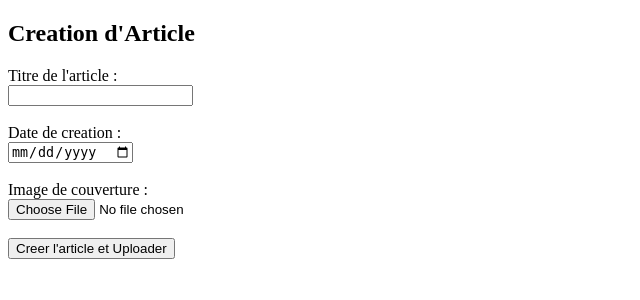
After one commit to gigasandwich/giga-article, a PHP site: page /back/test_upload.php in a window 1280 px wide. The commit adds this page. Shown: the top 300 px of the page, without its empty margins (0-640 px from the left). Run offline with PHP 8.4, Linux system fonts and the light colour scheme.

Commit message:
add new arguments in uploadImages (title, date) + test upload

```diff
--- a/back/Upload.php
+++ b/back/Upload.php
@@ -1,6 +1,6 @@
 <?php
 
-function uploadImages($temporaryFile, $destinationFinal) {
+function uploadImages($temporaryFile, $destinationFinal, $title, $date) {
     // 1. Verifier s'il y a eu une erreur lors de l'upload
     if ($temporaryFile['error'] !== UPLOAD_ERR_OK) {
         return ["success" => false, "message" => "Erreur lors de l'envoi du fichier."];
@@ -21,9 +21,14 @@ function uploadImages($temporaryFile, $destinationFinal) {
         return ["success" => false, "message" => "Format de fichier non autorise. Images uniquement."];
     }
 
-    // 4. Renommer le fichier pour eviter les doublons et les problemes de caracteres speciaux
-    // uniqid() genere un identifiant unique (ex: img_64f1a2b3c4d5.jpg)
-    $nouveauNomFichier = uniqid('img_') . '.' . $extensionFichier;
+    // 4. Renommer le fichier avec le titre, la date et un identifiant unique
+    // Pour la securite, on enleve tous les caracteres speciaux et les espaces du titre
+    $titrePropre = preg_replace('/[^a-zA-Z0-9]/', '-', $title);
+    // On enleve les tirets de la date (ex: 2026-03-30 devient 20260330)
+    $datePropre = str_replace('-', '', $date);
+
+    // Format final : titre-propre_datepropre_idunique.jpg
+    $nouveauNomFichier = $titrePropre . '_' . $datePropre . '_' . uniqid() . '.' . $extensionFichier;
 
     // 5. Creer le dossier de destination s'il n'existe pas encore
     if (!is_dir($destinationFinal)) {
--- /dev/null
+++ b/back/test_upload.php
@@ -0,0 +1,62 @@
+<?php
+// On inclut le fichier qui contient notre fonction d'upload
+require_once 'Upload.php';
+
+// On verifie si le formulaire a ete soumis
+if ($_SERVER['REQUEST_METHOD'] === 'POST') {
+    // 1. On recupere les donnees textuelles (titre et date)
+    $titreArticle = $_POST['title'];
+    $dateCreation = $_POST['date'];
+
+    // 2. On recupere le fichier envoye
+    $fichierImage = $_FILES['cover'];
+
+    // 3. On appelle notre fonction uploadImages !
+    // On doit remonter d'un dossier (..) pour acceder au dossier 'uploads' a la racine
+    $resultat = uploadImages($fichierImage, '../uploads', $titreArticle, $dateCreation);
+
+    // 4. On affiche le resultat
+    if ($resultat['success'] === true) {
+        echo "<p style='color: green;'>Super ! L'image a ete sauvegardee ici : " . $resultat['location'] . "</p>";
+    } else {
+        echo "<p style='color: red;'>Erreur : " . $resultat['message'] . "</p>";
+    }
+}
+?>
+
+<!DOCTYPE html>
+<html lang="fr">
+<head>
+    <meta charset="UTF-8">
+    <title>Test de l'Upload</title>
+</head>
+<body>
+    <h2>Creation d'Article</h2>
+
+    <!-- L'attribut enctype="multipart/form-data" est OBLIGATOIRE pour uploader des fichiers ! -->
+    <form action="test_upload.php" method="POST" enctype="multipart/form-data">
+
+        <div>
+            <label>Titre de l'article :</label><br>
+            <input type="text" name="title" required>
+        </div>
+        <br>
+
+        <div>
+            <label>Date de creation :</label><br>
+            <input type="date" name="date" required>
+        </div>
+        <br>
+
+        <div>
+            <label>Image de couverture :</label><br>
+            <!-- L'attribut accept permet de filtrer visuellement les fichiers sur l'ordi de l'utilisateur -->
+            <input type="file" name="cover" accept="image/png, image/jpeg, image/jpg, image/webp" required>
+        </div>
+        <br>
+
+        <button type="submit">Creer l'article et Uploader</button>
+
+    </form>
+</body>
+</html>
```
